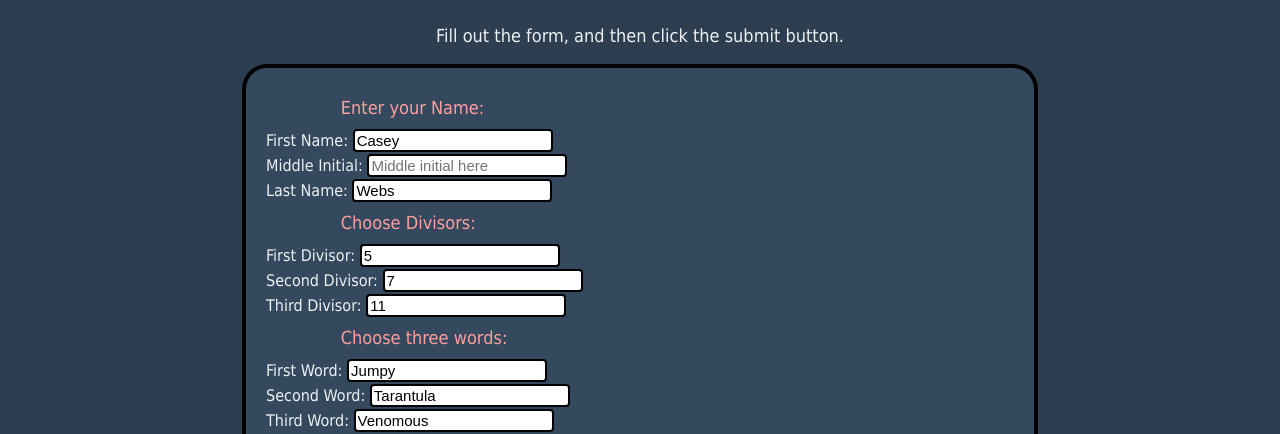
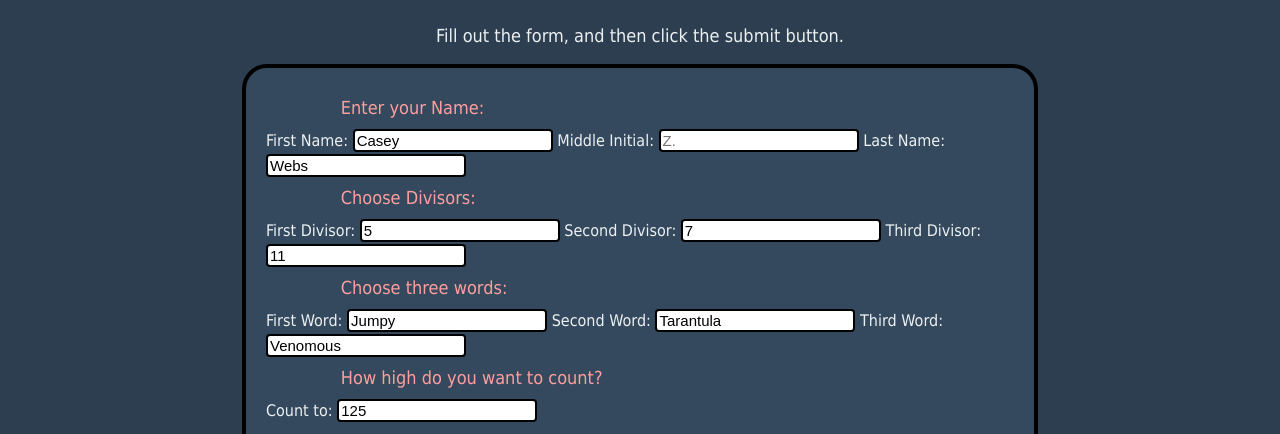
Before and after one commit to jtowne01/web115, a plain HTML site: page fizzbuzz4.html in a window 1280 px wide. Shown: the part 381-815 px from the top of the page. Drawn offline with Linux system fonts and the light colour scheme.

Commit message:
Update fizzbuzz4.html

```diff
--- a/fizzbuzz4.html
+++ b/fizzbuzz4.html
@@ -20,41 +20,41 @@
             <fieldset id="lengthy-fieldset">
                 <p class="form-p">Enter your Name:</p>
 				<label for="first-name">First Name:
-				<input type="text" id="first-name" placeholder="First name here" required="required"></label><br>
+				<input type="text" id="first-name" placeholder="First name here" required="required"></label>
 
 
                 <label for="middle-initial">Middle Initial:</label>
-                <input type="text" id="middle-initial" maxlength="1" placeholder="Middle initial here"><br>
+                <input type="text" id="middle-initial" maxlength="1" placeholder="Z.">
 
                 <label for="last-name">Last Name:</label>
-                <input type="text" id="last-name" placeholder="Last name here" required="required"><br>
+                <input type="text" id="last-name" placeholder="Last name here" required="required">
 
                 <p class="form-p">Choose Divisors:</p>
                 <label for="divisor-1">First Divisor:</label>
-                <input type="number" id="divisor-1" placeholder="5" required="required"><br>
+                <input type="number" id="divisor-1" placeholder="5" required="required">
 
                 <label for="divisor-2">Second Divisor:</label>
-                <input type="number" id="divisor-2" placeholder="7" required="required"><br>
+                <input type="number" id="divisor-2" placeholder="7" required="required">
 
                 <label for="divisor-3">Third Divisor:</label>
-                <input type="number" id="divisor-3" placeholder="11" required="required"><br>
+                <input type="number" id="divisor-3" placeholder="11" required="required">
                 <p class="form-p">Choose three words:</p>
 				<label for="first-word">First Word:
-                    <input type="text" id="first-word" placeholder="Jumpy" required="required"></label><br>
+                    <input type="text" id="first-word" placeholder="Jumpy" required="required"></label>
 
 
                     <label for="second-word">Second Word:</label>
-                    <input type="text" id="second-word" placeholder="Tarantula" required="required"><br>
+                    <input type="text" id="second-word" placeholder="Tarantula" required="required">
 
                     <label for="third-word">Third Word:</label>
-                    <input type="text" id="third-word" placeholder="Venomous" required="required"><br>
+                    <input type="text" id="third-word" placeholder="Venomous" required="required">
                     <p class="form-p">How high do you want to count?</p>
                     <label for="total-count">Count to:</label>
-                    <input type="number" id="total-count" placeholder="125" required="required"><br>
-
+                    <input type="number" id="total-count" placeholder="125" required="required">
+                    <div class="button-container">
                 <button type="submit">Submit</button>
                 <button type="button" id="clear">Clear</button>
-
+                     </div>
                     </fieldset>
         </form>
 <div id="output">
```
Lines whose indentation alone changed are shown as unchanged.
